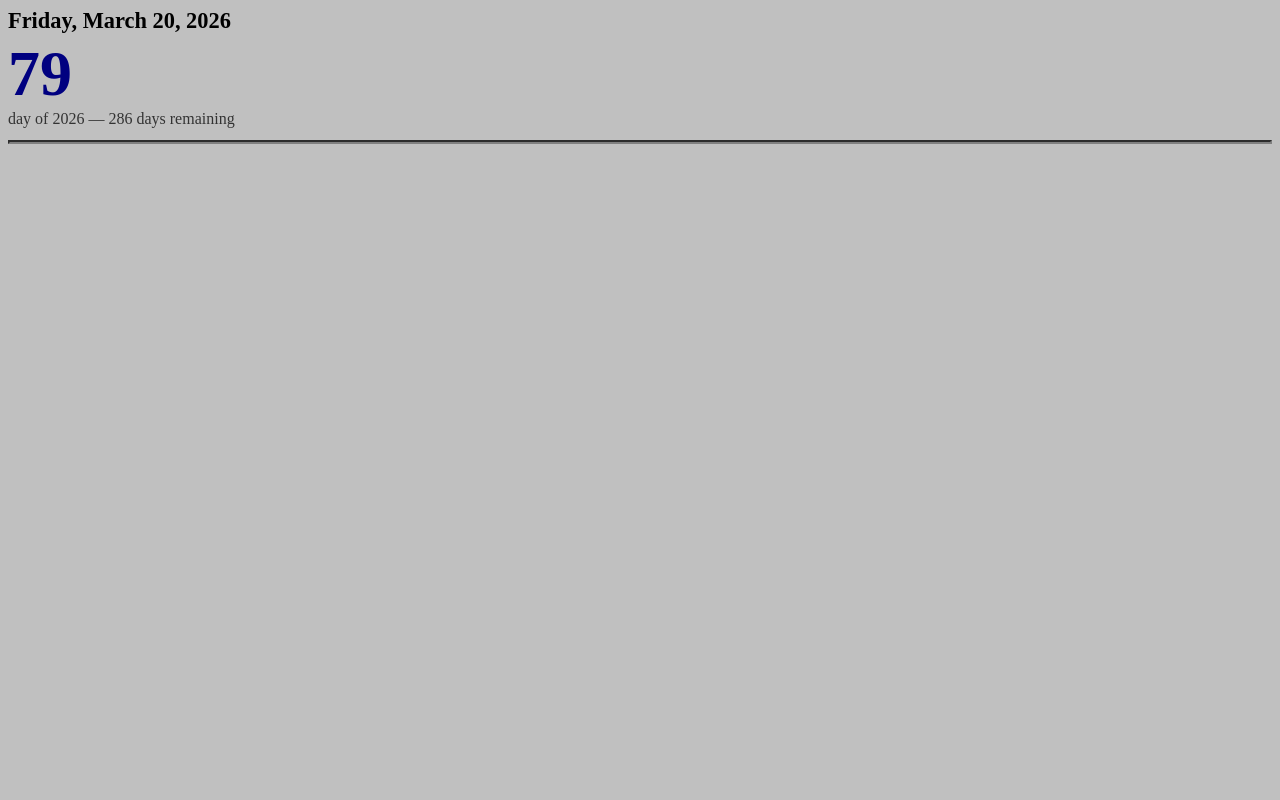
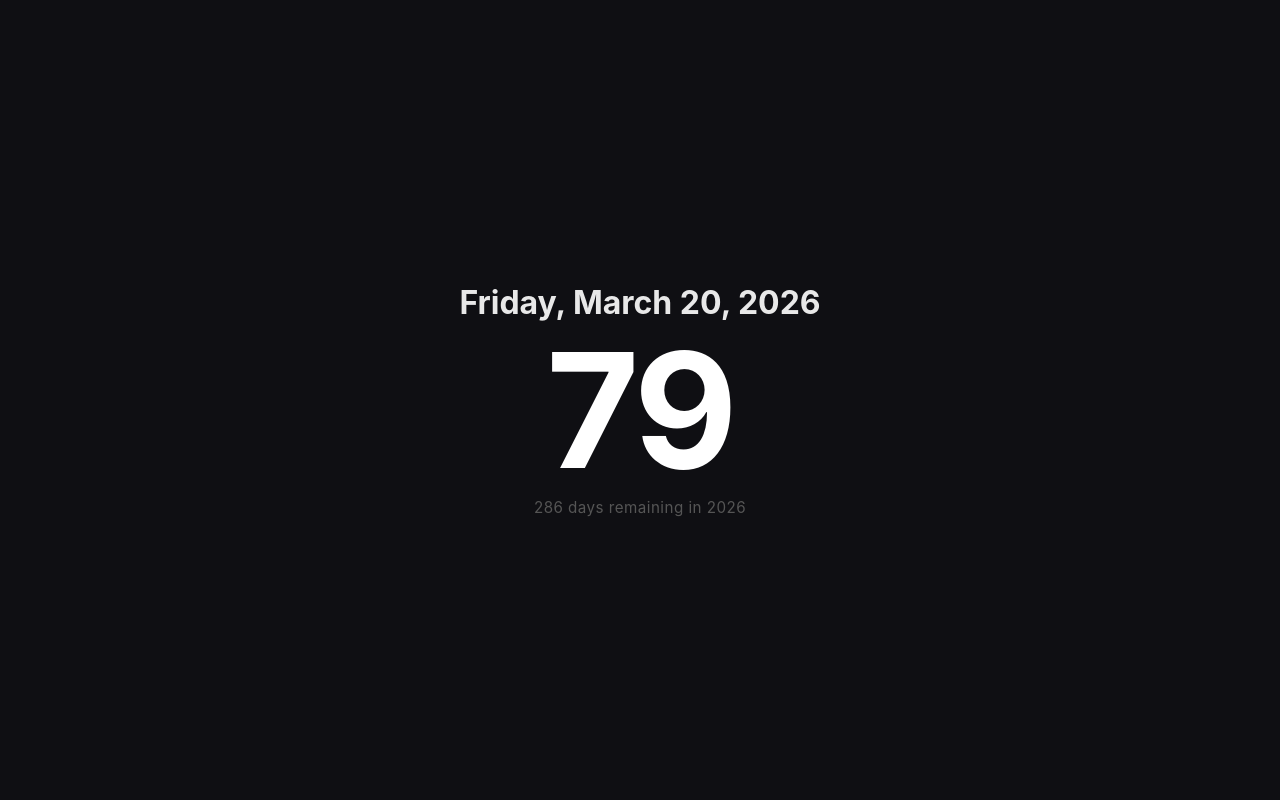
Before and after one commit to wpaoli/daily-dashboard, a Flask app: page / in a window 1280 px wide. Run offline with Flask 3, Linux system fonts and the light colour scheme.

Commit message:
Move date logic to Flask backend, modernize CSS
Co-Authored-By: Claude Sonnet 4.6 <noreply@anthropic.com>

```diff
--- a/app.py
+++ b/app.py
@@ -1,11 +1,23 @@
 from flask import Flask, render_template
+from datetime import date
 
 app = Flask(__name__)
 
 
 @app.route("/")
 def index():
-    return render_template("index.html")
+    today = date.today()
+    start_of_year = date(today.year, 1, 1)
+    day_of_year = (today - start_of_year).days + 1
+    days_in_year = 366 if (today.year % 4 == 0 and today.year % 100 != 0) or today.year % 400 == 0 else 365
+    days_remaining = days_in_year - day_of_year
+
+    return render_template("index.html",
+        full_date=today.strftime("%A, %B %-d, %Y"),
+        day_of_year=day_of_year,
+        days_remaining=days_remaining,
+        year=today.year,
+    )
 
 
 if __name__ == "__main__":
--- a/templates/index.html
+++ b/templates/index.html
@@ -4,72 +4,58 @@
   <meta charset="UTF-8">
   <title>Dashboard</title>
   <style>
-    body {
-      background-color: #c0c0c0;
-      font-family: Times New Roman, Times, serif;
-      color: #000000;
-      margin: 8px;
+    * {
+      margin: 0;
+      padding: 0;
+      box-sizing: border-box;
     }
 
-    h1 {
-      font-size: 1.4rem;
-      margin: 0 0 4px 0;
+    body {
+      min-height: 100vh;
+      background: #0f0f13;
+      color: #e8e8e8;
+      font-family: -apple-system, BlinkMacSystemFont, 'Segoe UI', sans-serif;
+      display: flex;
+      align-items: center;
+      justify-content: center;
     }
 
-    .date-line {
-      font-size: 1rem;
-      color: #444;
+    .container {
+      text-align: center;
+    }
+
+    #date-heading {
+      font-size: 1.1rem;
+      font-weight: 400;
+      color: #aaa;
+      letter-spacing: 0.08em;
+      margin-bottom: 16px;
     }
 
     .day-count {
-      font-size: 4rem;
-      font-weight: bold;
-      color: #000080;
+      font-size: 10rem;
+      font-weight: 700;
       line-height: 1;
-      margin: 8px 0 4px 0;
+      color: #ffffff;
+      margin: 8px 0;
+      letter-spacing: -4px;
     }
 
     .day-label {
-      font-size: 1rem;
-      color: #333;
-    }
-
-    hr {
-      border: 2px inset #808080;
-      margin: 12px 0;
-    }
-
-    .section {
-      max-width: 500px;
-      margin: 8px 0;
+      font-size: 0.95rem;
+      color: #555;
+      letter-spacing: 0.03em;
     }
   </style>
 </head>
 <body>
 
-  <h1 id="date-heading"></h1>
-  <div class="date-line" id="date-line"></div>
-  <div class="day-count" id="day-count"></div>
-  <div class="day-label" id="day-label"></div>
+  <div class="container">
+    <h1>{{ full_date }}</h1>
+    <div class="day-count">{{ day_of_year }}</div>
+    <div class="day-label">{{ days_remaining }} days remaining in {{ year }}</div>
+  </div>
 
-  <hr>
-
-  <script>
-    const now = new Date();
-
-    const fullDate = now.toLocaleDateString('en-US', {
-      weekday: 'long', year: 'numeric', month: 'long', day: 'numeric'
-    });
-
-    const startOfYear = new Date(now.getFullYear(), 0, 1);
-    const dayOfYear = Math.floor((now - startOfYear) / (1000 * 60 * 60 * 24)) + 1;
-    const daysInYear = ((now.getFullYear() % 4 === 0 && now.getFullYear() % 100 !== 0) || now.getFullYear() % 400 === 0) ? 366 : 365;
-    const remaining = daysInYear - dayOfYear;
-
-    document.getElementById('date-heading').textContent = fullDate;
-    document.getElementById('day-count').textContent = dayOfYear;
-    document.getElementById('day-label').textContent = `day of ${now.getFullYear()} — ${remaining} days remaining`;
-  </script>
 
 </body>
 </html>
```
